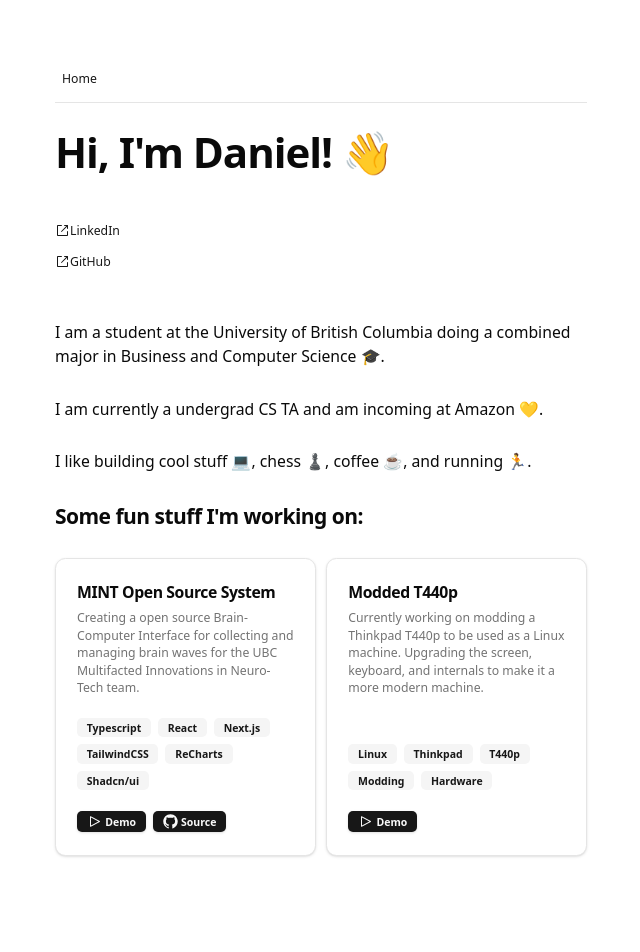
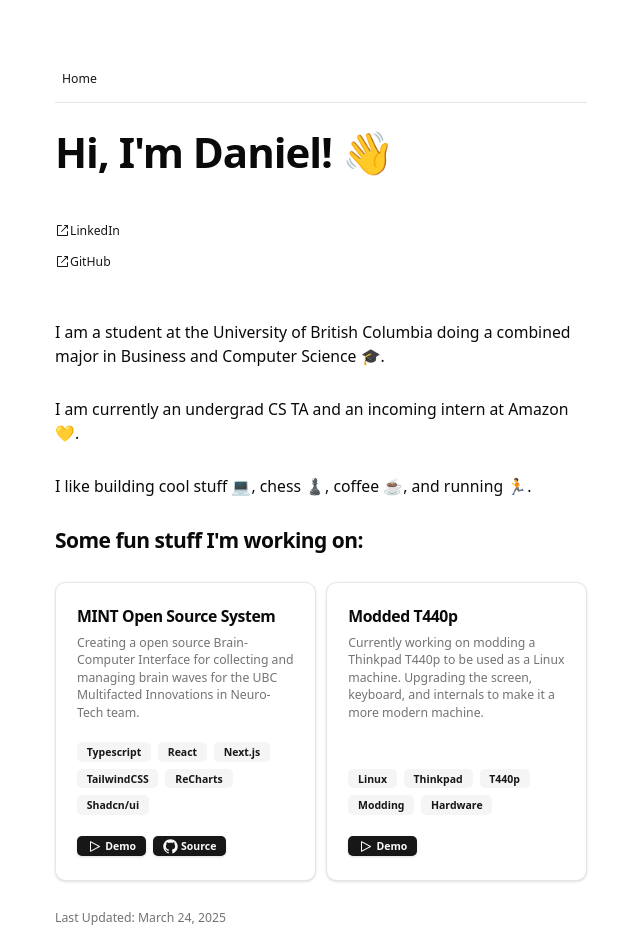
Before and after one commit to yood2/yood2.github.io, a Next.js app: page / in a window 1280 px wide. Shown: the top 952 px of the page, without its empty margins (319-959 px from the left). Built offline with nearby package versions, Linux system fonts and the light colour scheme.

Commit message:
added last update, new screenshots, fixed typos

```diff
--- a/app/page.tsx
+++ b/app/page.tsx
@@ -16,7 +16,8 @@ export default function Home() {
                 combined major in Business and Computer Science 🎓.
             </p>
             <p className="text-base sm:text-lg">
-                I am currently a undergrad CS TA and am incoming at Amazon 💛.
+                I am currently an undergrad CS TA and an incoming intern at
+                Amazon 💛.
             </p>
             <p className="text-base sm:text-lg">
                 I like building cool stuff 💻, chess ♟️, coffee ☕️, and running
@@ -31,6 +32,9 @@ export default function Home() {
                     <Project key={index} {...project} />
                 ))}
             </div>
+            <p className="text-sm text-muted-foreground">
+                Last Updated: March 24, 2025
+            </p>
         </>
     );
 }
--- a/app/projects/moss/page.tsx
+++ b/app/projects/moss/page.tsx
@@ -38,6 +38,9 @@ export default function Neuro() {
                     </Badge>
                 </Link>
             </div>
+            <p className="text-sm text-muted-foreground">
+                Last Updated: March 24, 2025
+            </p>
             <div className="flex flex-col items-center">
                 <p className="text-base sm:text-lg">
                     A common practice in neurophysiology research is to use EEGs
--- a/app/projects/thinkpad/page.tsx
+++ b/app/projects/thinkpad/page.tsx
@@ -14,6 +14,9 @@ export default function Thinkpad() {
             <h2 className="scroll-m-20 pb-2 text-3xl font-semibold tracking-tight first:mt-0">
                 The T440p
             </h2>
+            <p className="text-sm text-muted-foreground">
+                Last Updated: March 24, 2025
+            </p>
             <p className="text-base sm:text-lg">
                 Growing up, I was fascinated by computers, beginning with an old
                 Acer desktop that struggled to run even basic games like
```
Also changed, not shown: app/projects/moss/moss_screenshot.png.
